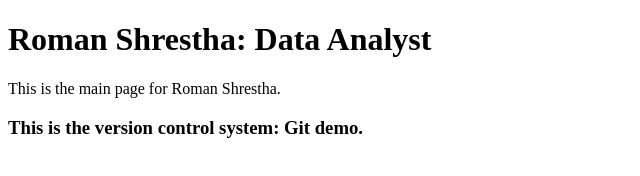
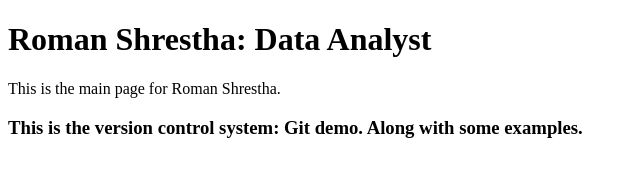
Before and after one commit to amritadhikari/roman, a plain HTML site: page index.html in a window 1280 px wide. Shown: the whole page, without its empty margins (0-640 px from the left). Drawn offline with Linux system fonts and the light colour scheme.

Commit message:
Update index.html
added extra content to h3

```diff
--- a/index.html
+++ b/index.html
@@ -9,6 +9,6 @@
     <h1>Roman Shrestha: Data Analyst</h1>
     This is the main page for Roman Shrestha.
 
-    <h3> This is the version control system: Git demo.</h3>
+    <h3> This is the version control system: Git demo. Along with some examples.</h3>
 </body>
 </html>
```
